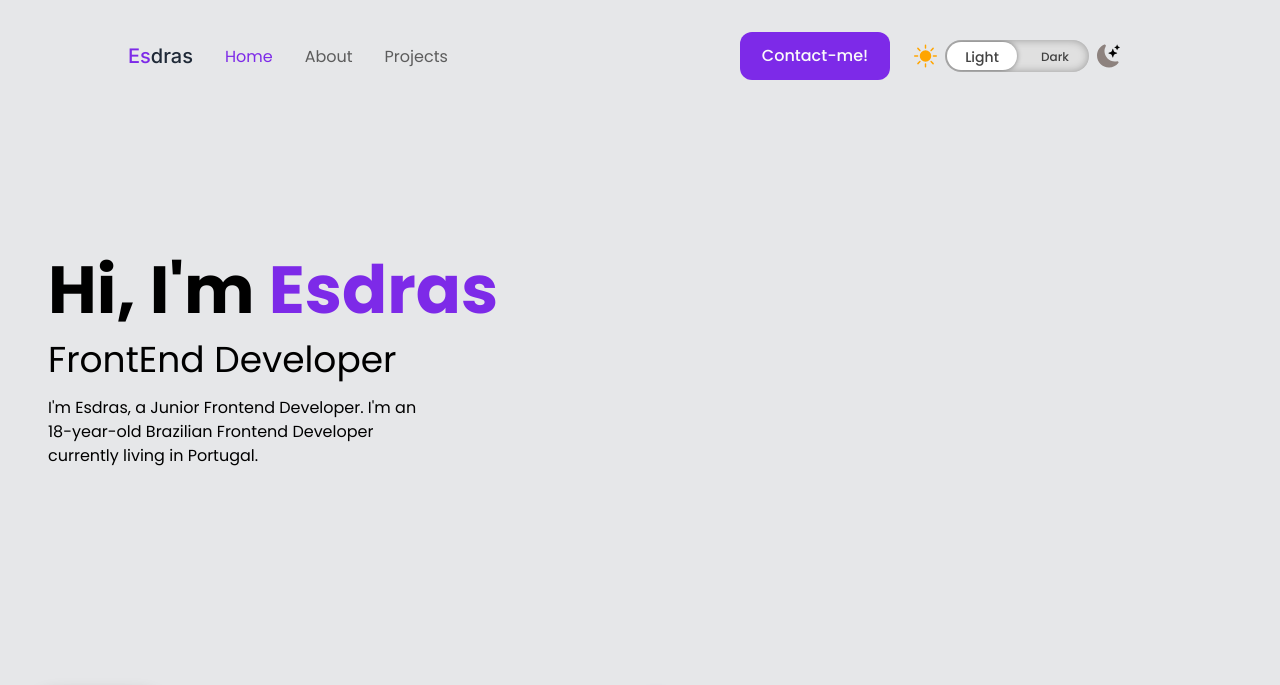
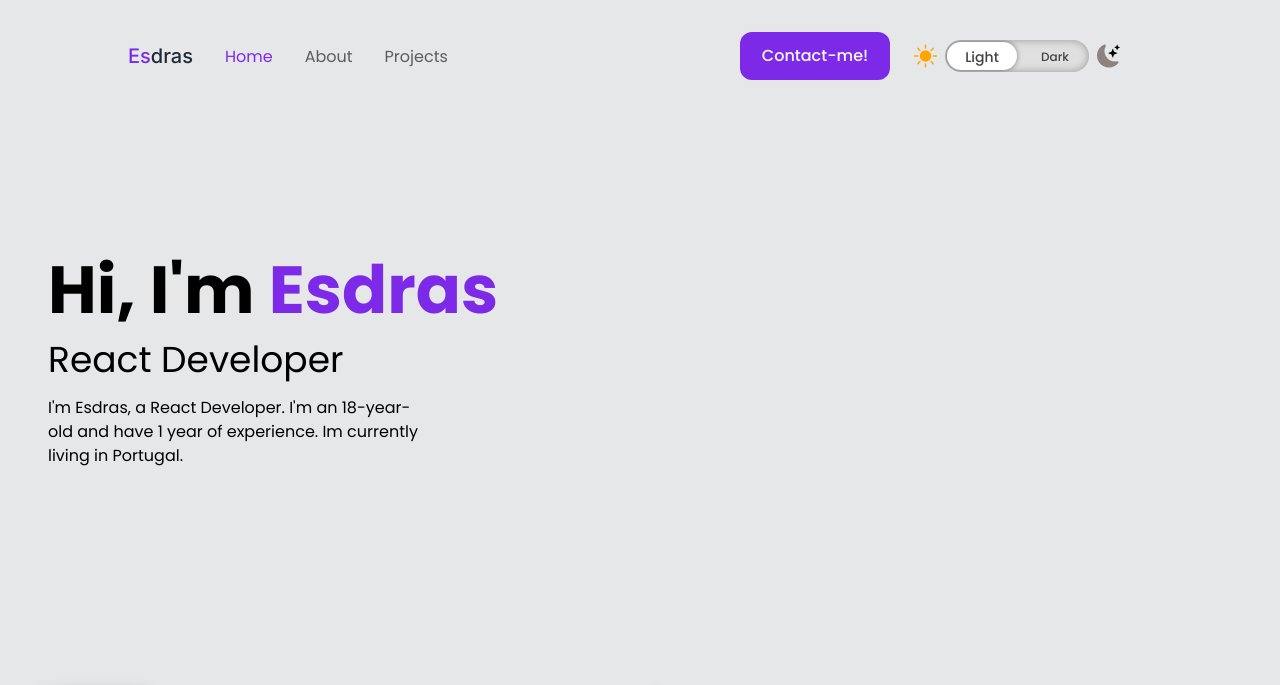
Before and after one commit to esdrassantos06/esdrasPortfolio, a website: page index.html in a window 1280 px wide. Shown: the top 685 px of the page. Drawn offline with Linux system fonts and the light colour scheme.

Commit message:
Update index.html

```diff
--- a/index.html
+++ b/index.html
@@ -89,10 +89,8 @@
                 <article class="mt-[30vh] flex flex-col justify-start ml-12 items-start w-full poppins">
                     <h1 class="select-none text-[50pt] font-bold preto">Hi, I'm <span class="text-roxo">Esdras</span>
                     </h1>
-                    <h2 class="select-none text-4xl preto">FrontEnd Developer</h2>
-                    <p class="max-w-96 mt-4 preto"> I'm Esdras, a Junior Frontend Developer. I'm an 18-year-old
-                        Brazilian
-                        Frontend Developer currently living in Portugal. </p>
+                    <h2 class="select-none text-4xl preto">React Developer</h2>
+                    <p class="max-w-96 mt-4 preto"> I'm Esdras, a React Developer. I'm an 18-year-old and have 1 year of experience. Im currently living in Portugal. </p>
                 </article>
                 <!-- Article-->
             </section>
```
